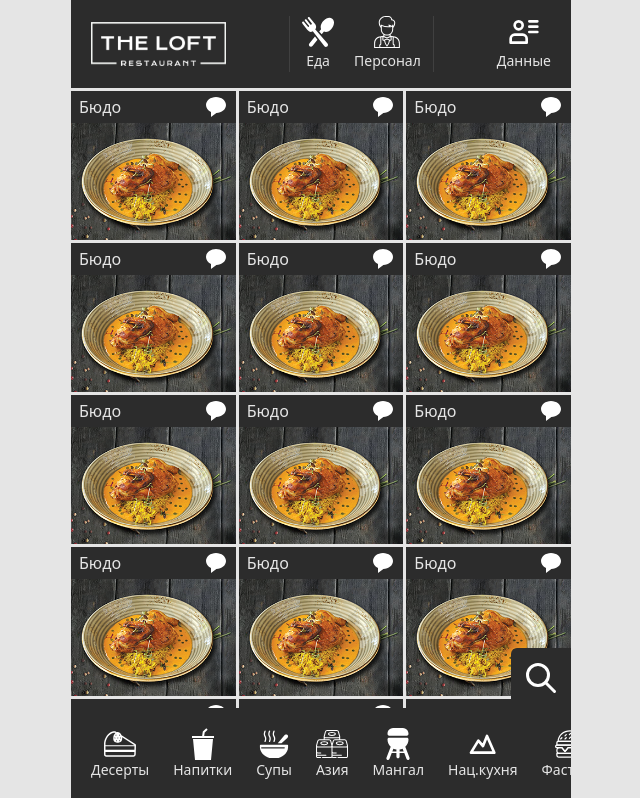
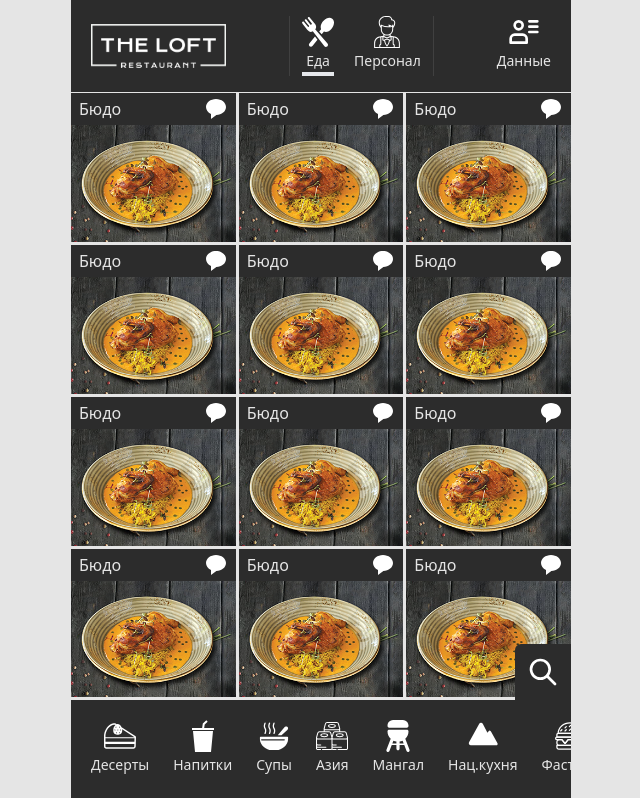
Before and after one commit to devcraft-dc/the_loft_reviews, a React (Vite) app: page / in a window 1280 px wide. Shown: the top 798 px of the page, without its empty margins (319-959 px from the left). Built offline with nearby package versions, Linux system fonts and the light colour scheme.

Commit message:
Created icon button

```diff
--- a/src/components/CategoryFilter.jsx
+++ b/src/components/CategoryFilter.jsx
@@ -1,3 +1,4 @@
+import { useState } from 'react';
 import cake from '../assets/cake.svg';
 import drink from '../assets/drink.svg';
 import soup from '../assets/soup.svg';
@@ -6,6 +7,7 @@ import grill from '../assets/grill.svg';
 import mountain from '../assets/mountain.svg';
 import fastfood from '../assets/fastfood.svg';
 import { Search } from './Search';
+import { IconButton } from './IconButton';
 
 const icons = [
   { icon: cake, title: 'Десерты' },
@@ -17,22 +19,35 @@ const icons = [
   { icon: fastfood, title: 'Фастфуд' },
 ];
 
-export const CategoryFilter = () => (
+export const CategoryFilter = () => {
+  const [activeCategory, setActiveCategory] = useState(null);
+
+  const toggleActiveCategory = (category) => {
+    if (activeCategory) {
+      if (activeCategory === category) {
+        setActiveCategory(null);
+      } else {
+        setActiveCategory(category);
+      }
+    } else {
+      setActiveCategory(category);
+    }
+  };
+
+  return (
     <div className="fixed bottom-0 w-[500px] max-lg:w-full">
       <Search />
-    <div className="flex gap-6 p-5 max-md:p-4 max-sm:p-3 items-end bg-main-black overflow-x-auto scrollbar-thin scrollbar-thumb-main-black scrollbar-track-secondary-white scrollbar-thumb-rounded-md">
+      <div className="flex gap-6 p-5 max-md:p-4 max-sm:p-3 items-end bg-main-black overflow-x-auto scrollbar-thin scrollbar-thumb-main-black scrollbar-track-secondary-white scrollbar-thumb-rounded-md text-secondary-white">
         {icons.map((icon) => (
-        <button key={icon.title} type="button">
-          <img
-            src={icon.icon}
-            alt={icon.title}
-            className="w-8 max-md:w-7 max-sm:w-6 mx-auto"
+          <IconButton
+            key={icon.title}
+            icon={icon.icon}
+            title={icon.title}
+            isActive={icon.title === activeCategory}
+            onClick={() => toggleActiveCategory(icon.title)}
           />
-          <p className="text-secondary-white text-center text-sm max-md:text-xs max-sm:text-[0.65rem]">
-            {icon.title}
-          </p>
-        </button>
         ))}
       </div>
     </div>
   );
+};
--- a/src/components/Content.jsx
+++ b/src/components/Content.jsx
@@ -4,7 +4,7 @@ import img from '../assets/img.png';
 const arr = Array.from(Array(24).keys());
 
 export const Content = () => (
-  <div className="grid grid-cols-3 gap-[3px] mt-[5.7rem] mb-[5.9rem] max-md:my-[4.9rem] max-sm:my-[4.15rem]">
+  <div className="grid grid-cols-3 gap-[3px] mt-[5.8rem] max-md:mt-[5.1rem] max-sm:mt-[4.4rem] mb-[5.9rem] max-md:my-[4.9rem] max-sm:my-[4.15rem]">
     {arr.map((item) => (
       <Card key={item} title="Бюдо" image={img} />
     ))}
--- a/src/components/Header.jsx
+++ b/src/components/Header.jsx
@@ -4,9 +4,16 @@ import food_icon from '../assets/food.svg';
 import staff_icon from '../assets/staff.svg';
 import userinfo_icon from '../assets/userinfo.svg';
 import white_logo from '../assets/white_logo.png';
+import { IconButton } from './IconButton';
+
+const links = [
+  { icon: food_icon, title: 'Еда' },
+  { icon: staff_icon, title: 'Персонал' },
+];
 
 export const Header = () => {
   const [showUserinfo, setShowUserinfo] = useState(false);
+  const [activeLink, setActiveLink] = useState(links[0].title);
 
   return (
     <div className="fixed top-0 w-[500px] max-lg:w-full">
@@ -18,38 +25,23 @@ export const Header = () => {
         />
 
         <div className="flex gap-5 max-md:gap-4 border-x px-3 mx-3 border-secondary-white border-opacity-10">
-          <button>
-            <img
-              className="w-8 mx-auto max-md:w-7 max-sm:w-6"
-              src={food_icon}
-              alt="food"
+          {links.map((link) => (
+            <IconButton
+              key={link.title}
+              icon={link.icon}
+              title={link.title}
+              isActive={activeLink === link.title}
+              onClick={() => setActiveLink(link.title)}
             />
-            <span className="text-sm max-md:text-xs max-sm:text-[0.65rem] ">
-              Еда
-            </span>
-          </button>
-          <button>
-            <img
-              className="w-8 mx-auto max-md:w-7 max-sm:w-6"
-              src={staff_icon}
-              alt="staff"
-            />
-            <span className="text-sm max-md:text-xs max-sm:text-[0.65rem]">
-              Персонал
-            </span>
-          </button>
+          ))}
         </div>
 
-        <button onClick={() => setShowUserinfo(!showUserinfo)}>
-          <img
-            className="w-8 mx-auto max-md:w-7 max-sm:w-6"
-            src={userinfo_icon}
-            alt="userinfo"
-          />
-          <span className="text-sm max-md:text-xs max-sm:text-[0.65rem]">
-            Данные
-          </span>
-        </button>
+        <IconButton
+          icon={userinfo_icon}
+          title="Данные"
+          onClick={() => setShowUserinfo(!showUserinfo)}
+          isActive={showUserinfo}
+        />
       </header>
       {showUserinfo && <UserInfo setShowUserinfo={setShowUserinfo} />}
     </div>
--- /dev/null
+++ b/src/components/IconButton.jsx
@@ -0,0 +1,17 @@
+export const IconButton = ({ icon, title, onClick, isActive }) => (
+  <button
+    onClick={onClick}
+    className={isActive ? 'border-b-4' : 'border-b-4 border-main-black'}
+  >
+    <img
+      className="w-8 mx-auto max-md:w-7 max-sm:w-6"
+      src={icon}
+      alt={title ? title : 'icon'}
+    />
+    {title !== '' && (
+      <span className="text-sm max-md:text-xs max-sm:text-[0.65rem]">
+        {title}
+      </span>
+    )}
+  </button>
+);
--- a/src/components/Search.jsx
+++ b/src/components/Search.jsx
@@ -1,5 +1,6 @@
+import { useState } from 'react';
 import search_icon from '../assets/search.svg';
-import { useState } from 'react';
+import close_icon from '../assets/close_button.svg';
 
 export const Search = () => {
   const [showInput, setShowInput] = useState(false);
@@ -10,7 +11,7 @@ export const Search = () => {
       <input
         className="text-md max-md:text-sm max-sm:text-xs w-full h-9 max-md:h-8 max-sm:h-7 rounded p-3 outline-none"
         type="text"
-        placeholder="Стейк, Комбо, Куры на углях"
+        placeholder="Название блюда"
         value={searchText}
         onChange={(e) => setSearchText(e.target.value)}
       />
@@ -20,17 +21,17 @@ export const Search = () => {
   return (
     <div
       className={`flex flex-row-reverse items-center ${
-        showInput && 'bg-main-black'
+        showInput && 'bg-main-black border-b-[3px]'
       }`}
     >
       <button
-        className="p-3 bg-main-black rounded-tl-md "
+        className="p-3 bg-main-black rounded-tl-md"
         onClick={() => setShowInput(!showInput)}
       >
         <img
-          className="w-9 max-md:w-8 max-sm:w-7"
-          src={search_icon}
-          alt="search"
+          className="w-8 max-md:w-7 max-sm:w-6"
+          src={showInput ? close_icon : search_icon}
+          alt="icon"
         />
       </button>
 
```
Also changed, not shown: src/assets/mountain.svg. Lines whose indentation alone changed are shown as unchanged.
